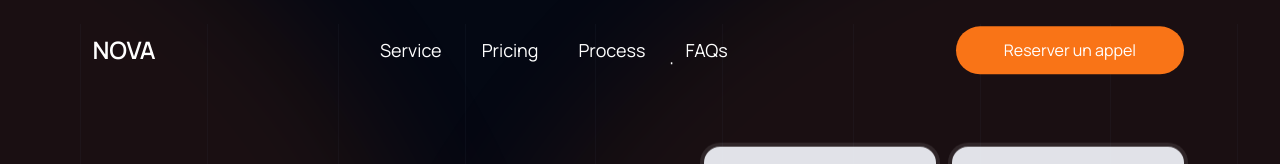
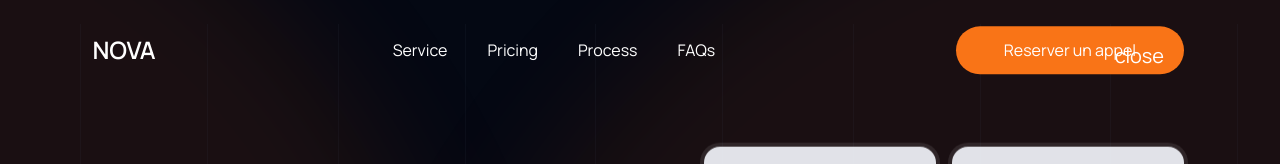
Before and after one commit to Likeur/agencywebsitetemplate, an Angular app: page / in a window 1280 px wide. Shown: the top 164 px of the page. Built offline with nearby package versions, Linux system fonts and the light colour scheme.

Commit message:
fixe navbar and overflow

```diff
--- a/src/app/components/navbar/navbar.component.html
+++ b/src/app/components/navbar/navbar.component.html
@@ -3,7 +3,7 @@
         <span>NOVA</span>
     </a>
 
-    <ul [ngClass]="{'w-0':navIsOpen==false, 'w-screen': navIsOpen}" class="w-screen text-5xl lg:text-lg lg:w-max h-screen lg:h-max z-40 bg-orange-950 lg:bg-transparent inset-0 justify-center fixed lg:relative flex flex-col lg:flex-row items-center gap-4 duration-300 lg:gap-10 overflow-hidden">
+    <ul class="items-center gap-4 lg:gap-10 overflow-hidden hidden lg:flex">
         <li><a (click)="toggleNav()" href=""  [class]="linkStyle()">Service</a></li>
         <li><a (click)="toggleNav()" href=""  [class]="linkStyle()">Pricing</a></li>
         <li><a (click)="toggleNav()" href=""  [class]="linkStyle()">Process</a></li>
--- a/src/app/layout/landingpage/landingpage.component.html
+++ b/src/app/layout/landingpage/landingpage.component.html
@@ -1,4 +1,4 @@
-<section class="relative">
+<section class="relative w-screen overflow-x-hidden">
     <section id="entrancecover" class="fixed origin-bottom h-screen grid place-content-center z-50 bg-orange-950 w-screen inset-0">
         <div class="flex items-center gap-1 text-6xl lg:text-9xl font-semibold text-white">
             <p class="w-max overflow-hidden">
--- a/src/index.html
+++ b/src/index.html
@@ -7,7 +7,7 @@
   <meta name="viewport" content="width=device-width, initial-scale=1">
   <link rel="icon" type="image/x-icon" href="favicon.ico">
 </head>
-<body>
+<body class="w-screen overflow-x-hidden">
   <app-root></app-root>
 </body>
 </html>
```
